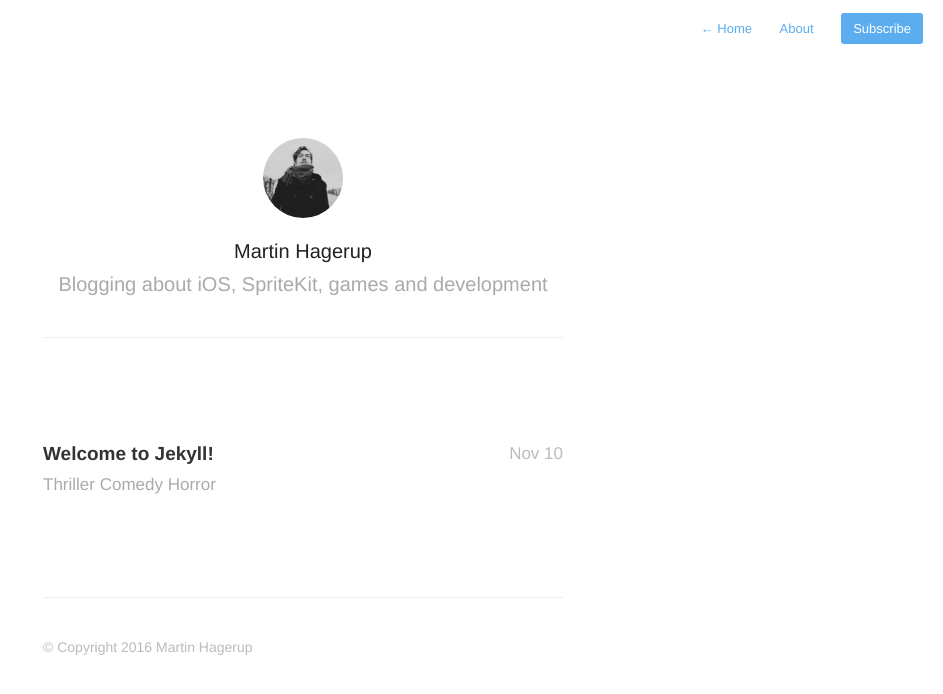
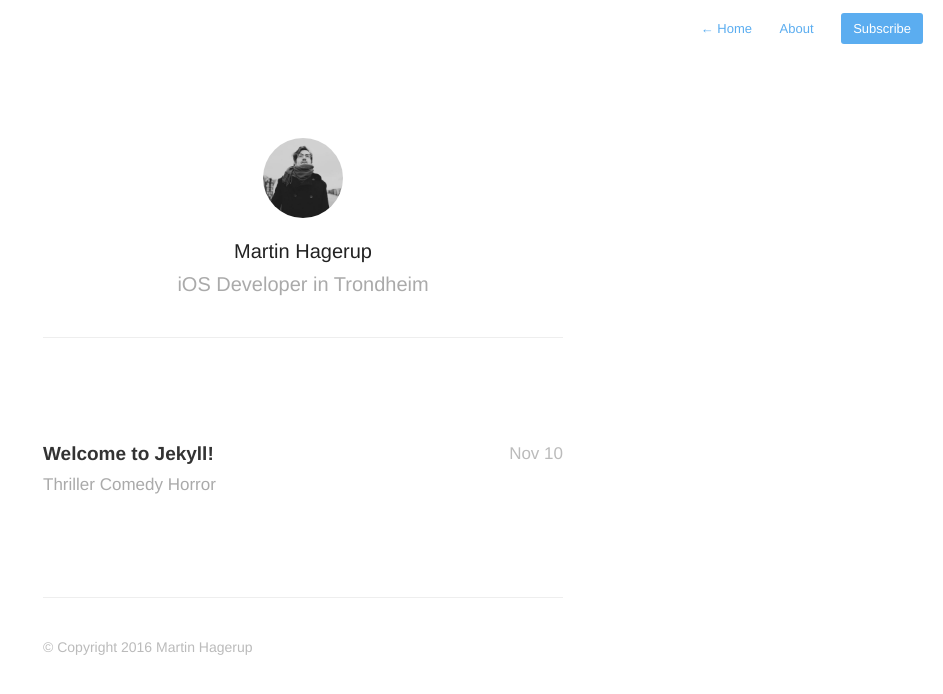
Before and after one commit to martihag/martihag.github.io, a Jekyll site: the page built from index.html, in a window 1280 px wide. Shown: the top 694 px of the page, without its empty margins (337-1280 px from the left). Built offline with Jekyll 4.4.1, drawn with Linux system fonts in a browser that asks for light colours; nearby versions of some CDN libraries; the list of posts is cut into pages by our own code.

```diff
--- a/_config.yml
+++ b/_config.yml
@@ -1,7 +1,7 @@
 gems: ['jekyll-paginate']
 name: Martin Hagerup
-description: Blogging about iOS, SpriteKit, games and development
-meta_description: "Blogging about tech, iOS, Mac and games"
+description: iOS Developer in Trondheim
+meta_description: "Blogging about tech, iOS, programming, and games"
 
 aboutPage: true
 
@@ -12,8 +12,8 @@ paginate: 20
 baseurl: /
 domain_name: 'http://mhgr.no'
 google_analytics: 'UA-46374019-2'
-disqus: false
-# disqus_shortname: 'your-disqus-shortname'
+disqus: true
+disqus_shortname: 'martihag'
 
 # Details for the RSS feed generator
 url:            'http://mhgr.no'
```
